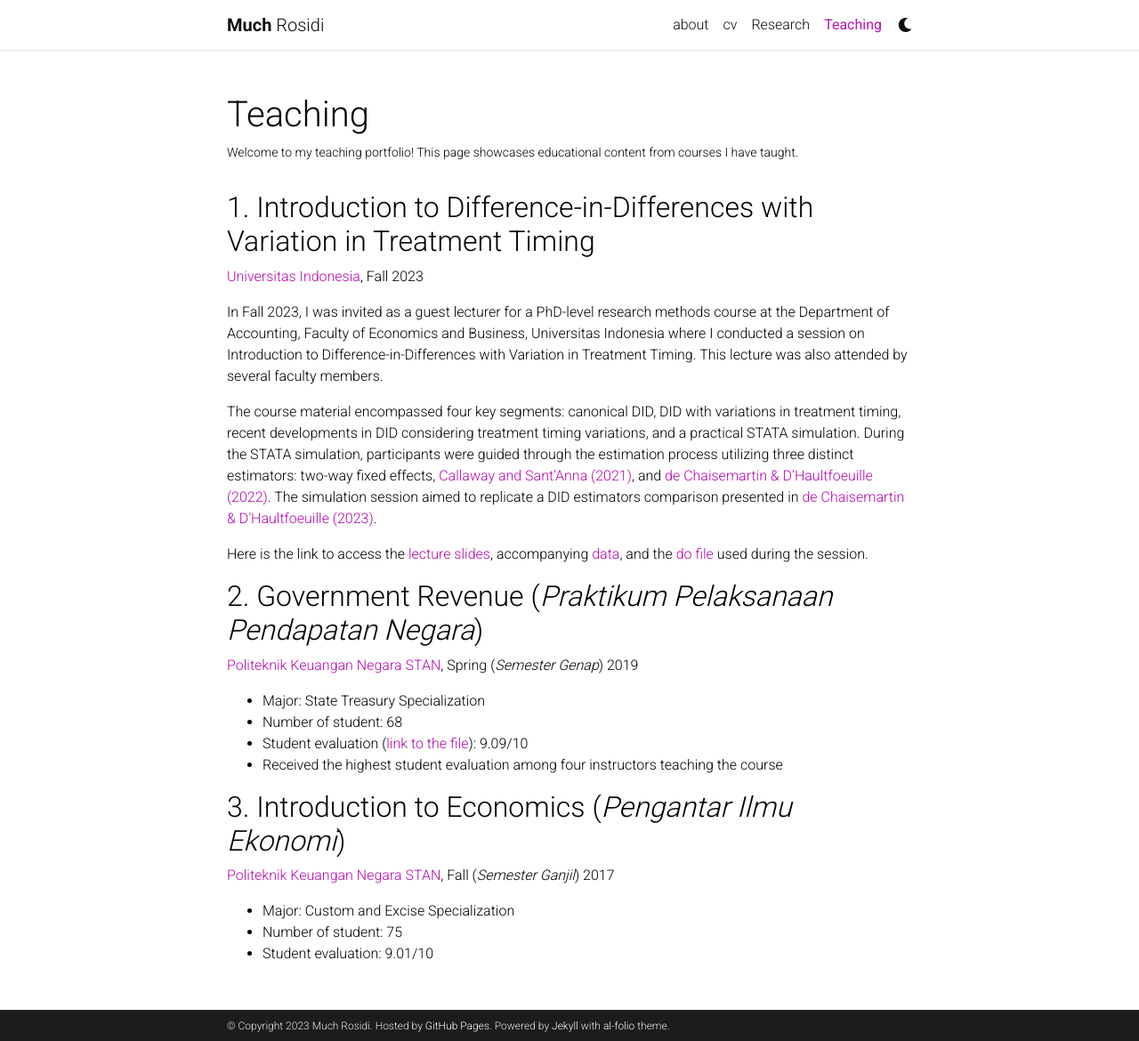
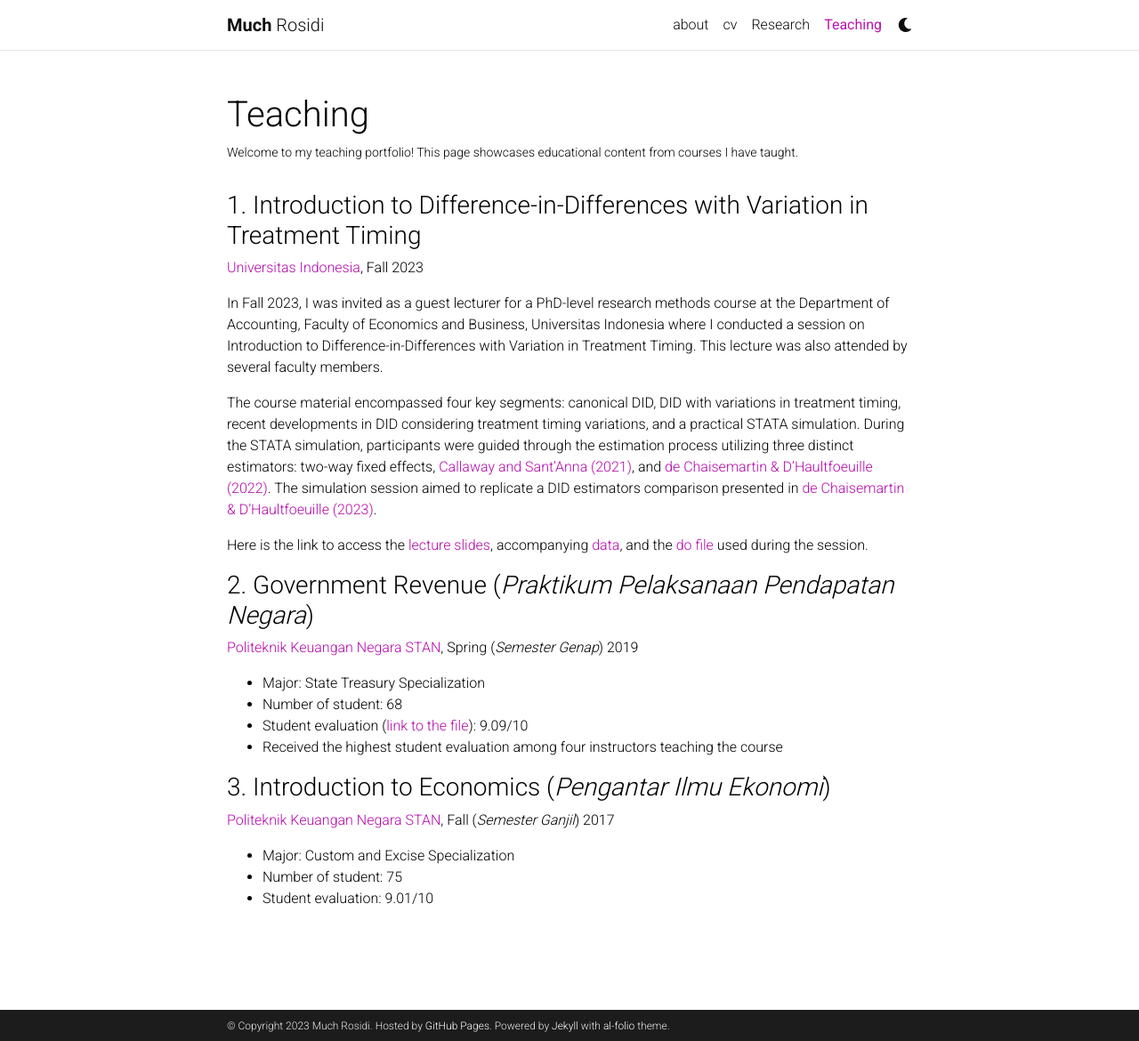
Before and after one commit to muchrosidi/muchrosidi.github.io, a Jekyll site: the page built from _pages/teaching.md, in a window 1280 px wide and 1170 px high. Shown: the whole window at 89% size. Built offline with Jekyll 4.4.1, drawn with Linux system fonts in a browser that asks for light colours; comment, search, counter and statistics services are not loaded; a style sheet for code colours, icons or effects is not loaded.

```diff
--- a/_pages/teaching.md
+++ b/_pages/teaching.md
@@ -9,7 +9,7 @@ nav_order: 5
 
 
 
-## 1. Introduction to Difference-in-Differences with Variation in Treatment Timing
+### 1. Introduction to Difference-in-Differences with Variation in Treatment Timing
 [Universitas Indonesia](https://feb.ui.ac.id/en/department-of-accounting/), Fall 2023
 
 In Fall 2023, I was invited as a guest lecturer for a PhD-level research methods course at the Department of Accounting, Faculty of Economics and Business, Universitas Indonesia where I conducted a session on Introduction to Difference-in-Differences with Variation in Treatment Timing. This lecture was also attended by several faculty members.
@@ -20,14 +20,14 @@ Here is the link to access the [lecture slides](/assets/pdf/Intro_diddifferentti
 
 
 
-## 2. Government Revenue (*Praktikum Pelaksanaan Pendapatan Negara*)
+### 2. Government Revenue (*Praktikum Pelaksanaan Pendapatan Negara*)
 [Politeknik Keuangan Negara STAN](https://pknstan.ac.id/), Spring (*Semester Genap*) 2019
 - Major:  State Treasury Specialization
 - Number of student: 68
 - Student evaluation ([link to the file](/assets/pdf/evaluasi_rosidi.pdf)): 9.09/10
 - Received the highest student evaluation among four instructors teaching the course
 
-## 3. Introduction to Economics (*Pengantar Ilmu Ekonomi*)
+### 3. Introduction to Economics (*Pengantar Ilmu Ekonomi*)
 [Politeknik Keuangan Negara STAN](https://pknstan.ac.id/),  Fall (*Semester Ganjil*) 2017
 - Major: Custom and Excise Specialization
 - Number of student: 75
```
